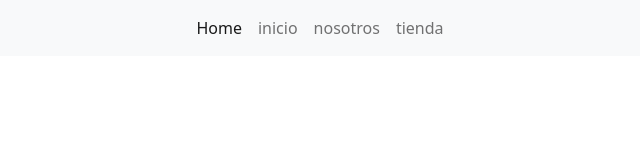
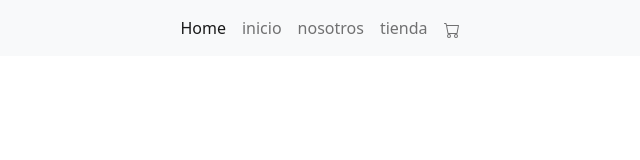
Before and after one commit to Lautaromartinucci/CursoReactJS, a React (Create React App) app in the folder my-app/: page /ItemListContainer in a window 1280 px wide. Shown: the top 160 px of the page, without its empty margins (328-968 px from the left). Built offline with nearby package versions, Linux system fonts and the light colour scheme.

Commit message:
Tercera entrega

```diff
--- a/my-app/src/App.js
+++ b/my-app/src/App.js
@@ -4,6 +4,7 @@ import Navbar from './components/navegacion/navbar'
 import Inicio from './components/paginas/inicio'
 import Tienda from './components/paginas/tienda'
 import nosotros from './components/paginas/nosotros'
+import ItemListContainer from './components/paginas/ItemListContainer'
 
 function App() {
   return (
@@ -15,6 +16,7 @@ function App() {
           <Route path='/inicio' exact component={Inicio}/>
           <Route path='/nosotros' exact component={nosotros}/>
           <Route path='/tienda' exact component={Tienda}/>
+          <Route path='/ItemListContainer' exact component={ItemListContainer}/>
         </Routes>
       </Router>
 
--- a/my-app/src/components/navegacion/navbar.js
+++ b/my-app/src/components/navegacion/navbar.js
@@ -19,13 +19,22 @@ const navbar = () => {
                             <Link className="nav-link active" aria-current="page" to='/'>Home</Link>
                         </li>
                         <li className="nav-item">
-                            <Link className="nav-link" to='/paginas/inicio'>inicio</Link>
+                            <Link className="nav-link" to='./paginas/inicio'>inicio</Link>
                         </li>
                         <li className="nav-item">
-                            <Link className="nav-link" to='/paginas/nosotros'>nosotros</Link>
+                            <Link className="nav-link" to='./paginas/nosotros'>nosotros</Link>
                         </li>
                         <li className="nav-item">
-                            <Link className="nav-link" to='/paginas/tienda'>tienda</Link>
+                            <Link className="nav-link" to='tienda'>tienda</Link>
+                        </li>
+                        <li className="nav-item">
+                            <Link className="nav-link" to='../paginas/ItemListContainer'>
+                                <div>
+                                    <svg xmlns="http://www.w3.org/2000/svg" width="16" height="16" fill="currentColor" class="bi bi-cart" viewBox="0 0 16 16">
+                                        <path d="M0 1.5A.5.5 0 0 1 .5 1H2a.5.5 0 0 1 .485.379L2.89 3H14.5a.5.5 0 0 1 .491.592l-1.5 8A.5.5 0 0 1 13 12H4a.5.5 0 0 1-.491-.408L2.01 3.607 1.61 2H.5a.5.5 0 0 1-.5-.5zM3.102 4l1.313 7h8.17l1.313-7H3.102zM5 12a2 2 0 1 0 0 4 2 2 0 0 0 0-4zm7 0a2 2 0 1 0 0 4 2 2 0 0 0 0-4zm-7 1a1 1 0 1 1 0 2 1 1 0 0 1 0-2zm7 0a1 1 0 1 1 0 2 1 1 0 0 1 0-2z"/>
+                                    </svg>
+                                </div>
+                            </Link>
                         </li>
                     </ul>
                 </div>
--- /dev/null
+++ b/my-app/src/components/paginas/ItemListContainer.js
@@ -0,0 +1,9 @@
+import React from 'react'
+
+const ItemListContainer = () => {
+  return (
+    <div>HOLA</div>
+  )
+}
+
+export default ItemListContainer
```
Also changed, not shown: my-app/src/components/paginas/CardWidget.js (added).
